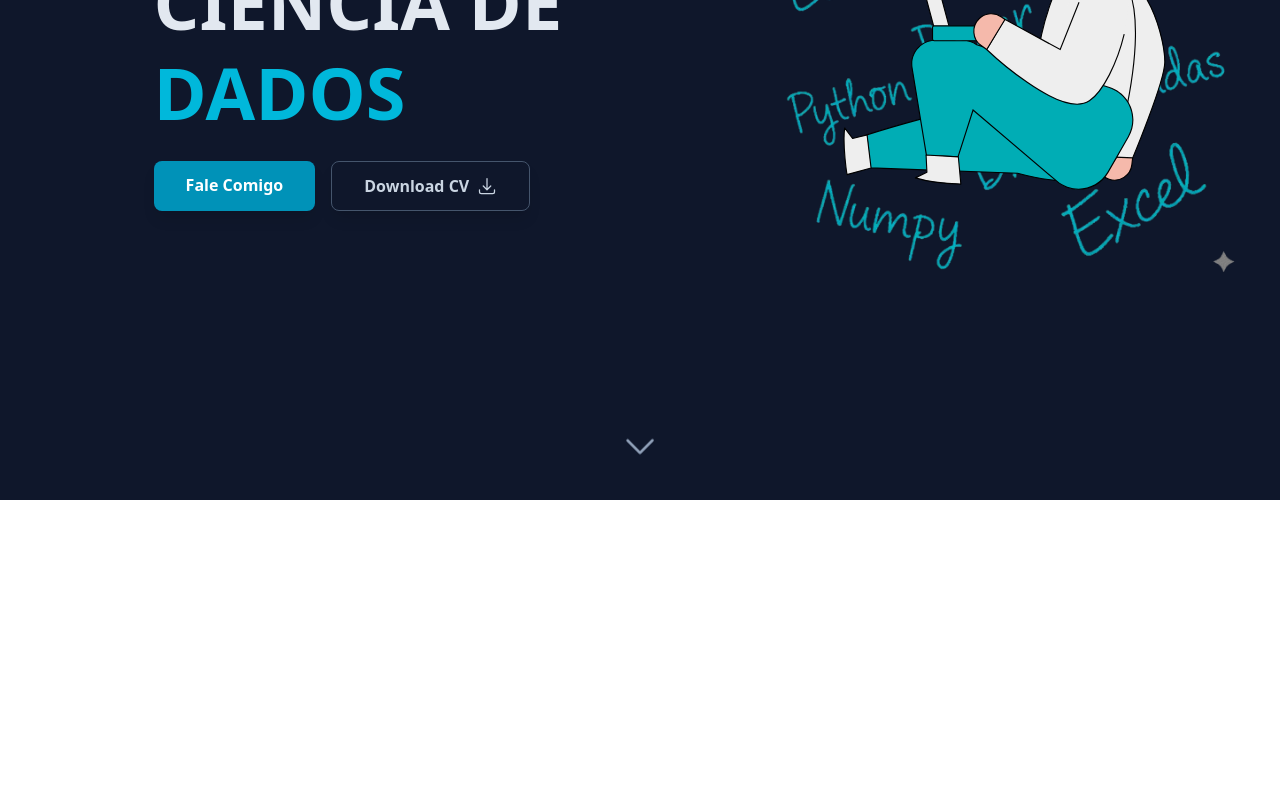
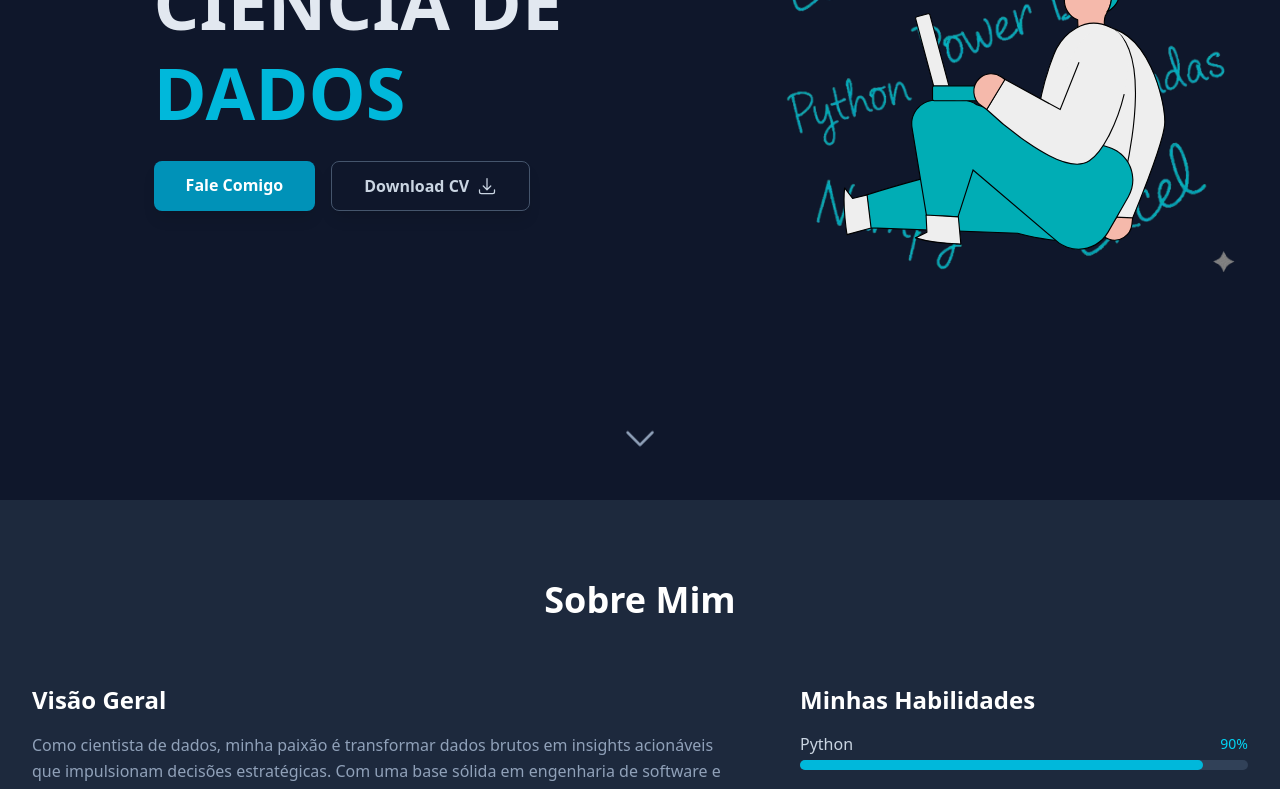
Before and after one commit to VictorCastro22/new-portfolio, a React (Vite) app: page / in a window 1280 px wide. Shown: the part 300-1089 px from the top of the page. Before the commit the page ends 800 px from the top, so only its background shows below. Built offline with nearby package versions, Linux system fonts and the light colour scheme.

Commit message:
Adicinando Sobre Mim

```diff
--- a/src/App.tsx
+++ b/src/App.tsx
@@ -1,11 +1,13 @@
 import { Navbar } from './components/Navbar';
 import { Apresentacao } from './components/Apresentacao';
+import { SobreMim } from './components/SobreMim';
 
 function App() {
   return (
     <div className="bg-slate-900 font-sans antialiased text-gray-100">
       <Navbar />
       <Apresentacao />
+      <SobreMim />
     </div>
   );
 }
--- a/src/components/Apresentacao.tsx
+++ b/src/components/Apresentacao.tsx
@@ -34,12 +34,12 @@ export function Apresentacao() {
           <img
             src={tecnologiaImg}
             alt="Ilustração de tecnologias de Ciência de Dados"
-            className="w-full max-w-lg lg:max-w-xl xl:max-w-2xl animate-fade-in"
+            className="w-full max-w-lg lg:max-w-md xl:max-w-lg animate-fade-in -translate-y-8 lg:translate-y-0"
           />
           <img
             src={dataScientistIllustration}
             alt="Cientista de Dados trabalhando"
-            className="absolute w-1/3 md:w-1/3 max-w-[180px] lg:w-2/3 lg:max-w-sm bottom-5 left-1/2 -translate-x-1/2 animate-float-slow"
+            className="absolute w-1/3 md:w-1/3 max-w-[180px] lg:w-2/3 lg:max-w-sm bottom-2 lg:-bottom-10 left-1/2 -translate-x-1/2 animate-float-slow"
           />
         </div>
       </div>
--- /dev/null
+++ b/src/components/SobreMim.tsx
@@ -0,0 +1,162 @@
+import { BriefcaseIcon, AcademicCapIcon, CheckBadgeIcon, LinkIcon } from '@heroicons/react/24/solid';
+
+
+const skills = [
+  { name: 'Python', percentage: '90%' },
+  { name: 'SQL', percentage: '80%' },
+  { name: 'Pandas', percentage: '80%' },
+  { name: 'Numpy', percentage: '60%' },
+  { name: 'Estatística', percentage: '60%' },
+  { name: 'Power BI', percentage: '90%' },
+  { name: 'DAX', percentage: '80%' },
+  { name: 'Excel', percentage: '90%' },
+  { name: 'Git & Github', percentage: '80%' },
+  { name: 'Scrum', percentage: '100%' },
+];
+
+const trabalhoLinhadoTempo = [
+  {
+    role: 'Estagiário em Ciência de Dados',
+    company: 'Cookie Mania',
+    location: 'Ceará, Fortaleza',
+    period: 'Fev de 2024 - Fev de 2025',
+  },
+  {
+    role: 'Bolsista em Ciência de Dados',
+    company: 'LASIC',
+    location: 'IFCE, Campus Maracanaú',
+    period: 'Fev de 2023 - Fev de 2024',
+  },
+];
+
+const formacaoAcademica = [
+  {
+    curso: 'Bacharelado em Ciência da Computação',
+    instituicao: 'IFCE - Campus Maracanaú',
+    periodo: 'Mar de 2022 - Previsão 1º semestre de 2027',
+  },
+];
+
+const cursos = [
+  {
+    nome: 'Iniciante em Programação',
+    instituicao: 'Alura',
+    linkCertificado: 'https://cursos.alura.com.br/degree/certificate/5d3c454a-86b2-48f3-921c-1f396cb9b36f',
+  },
+  {
+    nome: 'Desenvolvimento Pessoal',
+    instituicao: 'Alura',
+    linkCertificado: 'https://cursos.alura.com.br/degree/certificate/ef7f89cc-b149-40d6-a0a8-033780cbaf19',
+  },
+  {
+    nome: 'Excel',
+    instituicao: 'Planilheiros',
+  },
+]
+
+
+export function SobreMim() {
+  return (
+    <section id="sobre" className="bg-slate-800 py-20 px-8">
+      <div className="container mx-auto">
+        <h2 className="text-4xl font-bold text-white text-center mb-16">Sobre Mim</h2>
+
+        <div className="grid grid-cols-1 lg:grid-cols-5 gap-16">
+
+          <div className="lg:col-span-3">
+            <h3 className="text-2xl font-semibold text-white mb-4">Visão Geral</h3>
+            <p className="text-slate-400 leading-relaxed mb-12">
+              Como cientista de dados, minha paixão é transformar dados brutos em insights acionáveis que impulsionam decisões estratégicas.
+              Com uma base sólida em engenharia de software e estatística, busco resolver problemas de negócio complexos, desde a
+              extração e modelagem de dados até a criação de modelos de machine learning. Minha abordagem combina rigor técnico
+              com uma comunicação clara, garantindo que as soluções não apenas funcionem, mas também agreguem valor real e compreensível
+              para a empresa.
+            </p>
+
+            <h3 className="text-2xl font-semibold text-white mb-6">Experiência Profissional</h3>
+            <div className="relative border-l-2 border-slate-700 pl-8 space-y-10">
+              {trabalhoLinhadoTempo.map((job, index) => (
+                <div key={index} className="relative">
+                  <div className="absolute -left-[42px] top-1 h-6 w-6 bg-cyan-500 rounded-full flex items-center justify-center">
+                    <BriefcaseIcon className="h-4 w-4 text-slate-900" />
+                  </div>
+                  <h4 className="font-bold text-lg text-white">{job.role}</h4>
+                  <p className="text-slate-400">{job.company} - {job.location}</p>
+                  <p className="text-slate-500 text-sm mt-1">{job.period}</p>
+                </div>
+              ))}
+            </div>
+          </div>
+
+          <div className="lg:col-span-2">
+            <h3 className="text-2xl font-semibold text-white mb-4">Minhas Habilidades</h3>
+            <div className="space-y-6">
+              {skills.map((skill, index) => (
+                <div key={index}>
+                  <div className="flex justify-between items-center mb-1">
+                    <span className="text-slate-300">{skill.name}</span>
+                    <span className="text-cyan-400 text-sm font-medium">{skill.percentage}</span>
+                  </div>
+                  <div className="w-full bg-slate-700 rounded-full h-2.5">
+                    <div
+                      className="bg-cyan-500 h-2.5 rounded-full"
+                      style={{ width: skill.percentage }}
+                    ></div>
+                  </div>
+                </div>
+              ))}
+            </div>
+          </div>
+        </div>
+
+        {/* 3. Nova estrutura com seções separadas */}
+        <div className="mt-20">
+          {/* Seção de Formação Acadêmica */}
+          <div className='mb-16'>
+            <h3 className="text-2xl font-semibold text-white mb-6 text-center">Formação Acadêmica</h3>
+            <div className="relative border-l-2 border-slate-700 mx-auto max-w-2xl pl-8 space-y-10">
+              {formacaoAcademica.map((edu, index) => (
+                <div key={index} className="relative">
+                  <div className="absolute -left-[42px] top-1 h-6 w-6 bg-cyan-500 rounded-full flex items-center justify-center">
+                    <AcademicCapIcon className="h-4 w-4 text-slate-900" />
+                  </div>
+                  <h4 className="font-bold text-lg text-white">{edu.instituicao}</h4>
+                  <p className="text-slate-400">{edu.curso}</p>
+                  <p className="text-slate-500 text-sm mt-1">{edu.periodo}</p>
+                </div>
+              ))}
+            </div>
+          </div>
+
+          {/* Seção de Cursos e Certificações */}
+          <div>
+            <h3 className="text-2xl font-semibold text-white mb-6 text-center">Cursos e Certificações</h3>
+            <div className="relative border-l-2 border-slate-700 mx-auto max-w-2xl pl-8 space-y-10">
+              {cursos.map((curso, index) => (
+                <div key={index} className="relative">
+                  <div className="absolute -left-[42px] top-1 h-6 w-6 bg-cyan-500 rounded-full flex items-center justify-center">
+                    <CheckBadgeIcon className="h-4 w-4 text-slate-900" />
+                  </div>
+                  <h4 className="font-bold text-lg text-white">{curso.nome}</h4>
+                  <p className="text-slate-400 mb-2">{curso.instituicao}</p>
+                  {/* Link do certificado só aparece se ele existir nos dados */}
+                  {curso.linkCertificado && (
+                    <a
+                      href={curso.linkCertificado}
+                      target="_blank"
+                      rel="noopener noreferrer"
+                      className="inline-flex items-center gap-1 text-cyan-400 hover:text-cyan-300 transition-colors text-sm"
+                    >
+                      <LinkIcon className="h-4 w-4" />
+                      Ver Certificado
+                    </a>
+                  )}
+                </div>
+              ))}
+            </div>
+          </div>
+        </div>
+      </div>
+    </section>
+  );
+}
```
Also changed, not shown: src/assets/victor.jpg (added).
